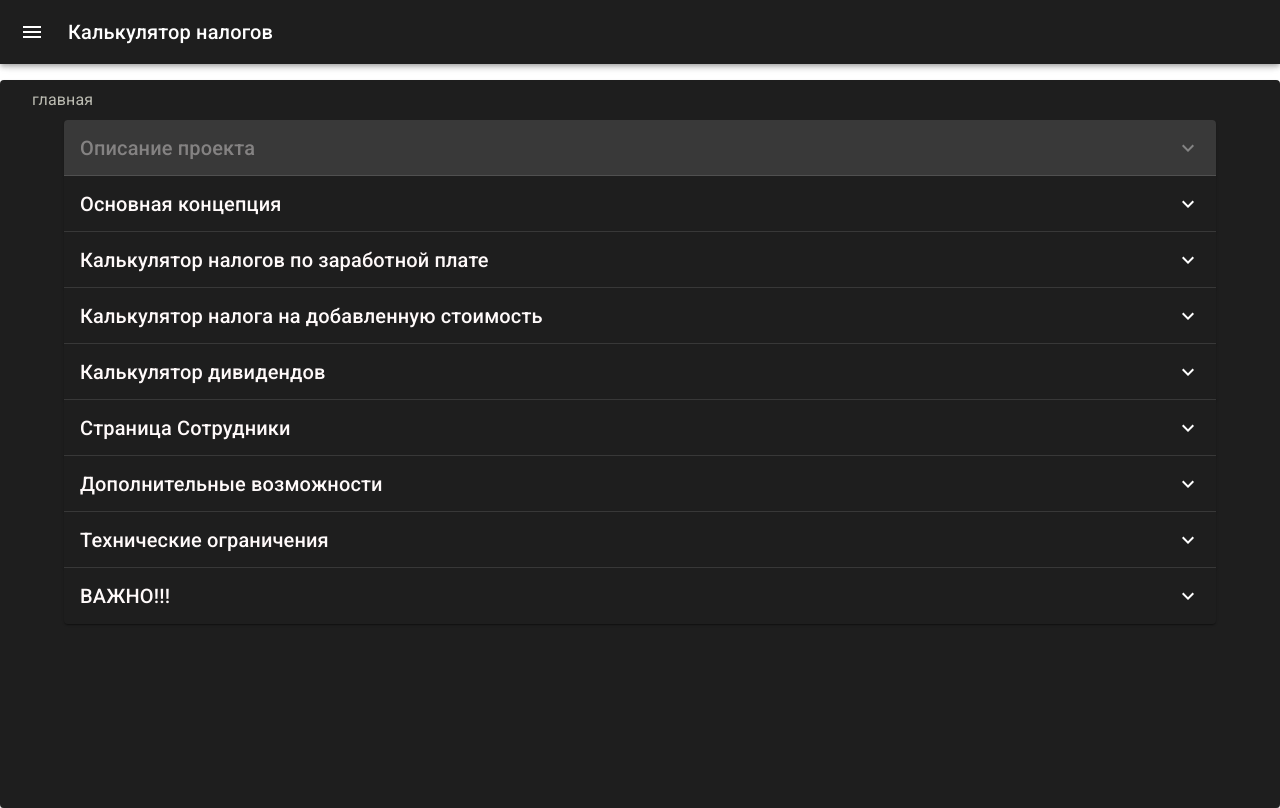
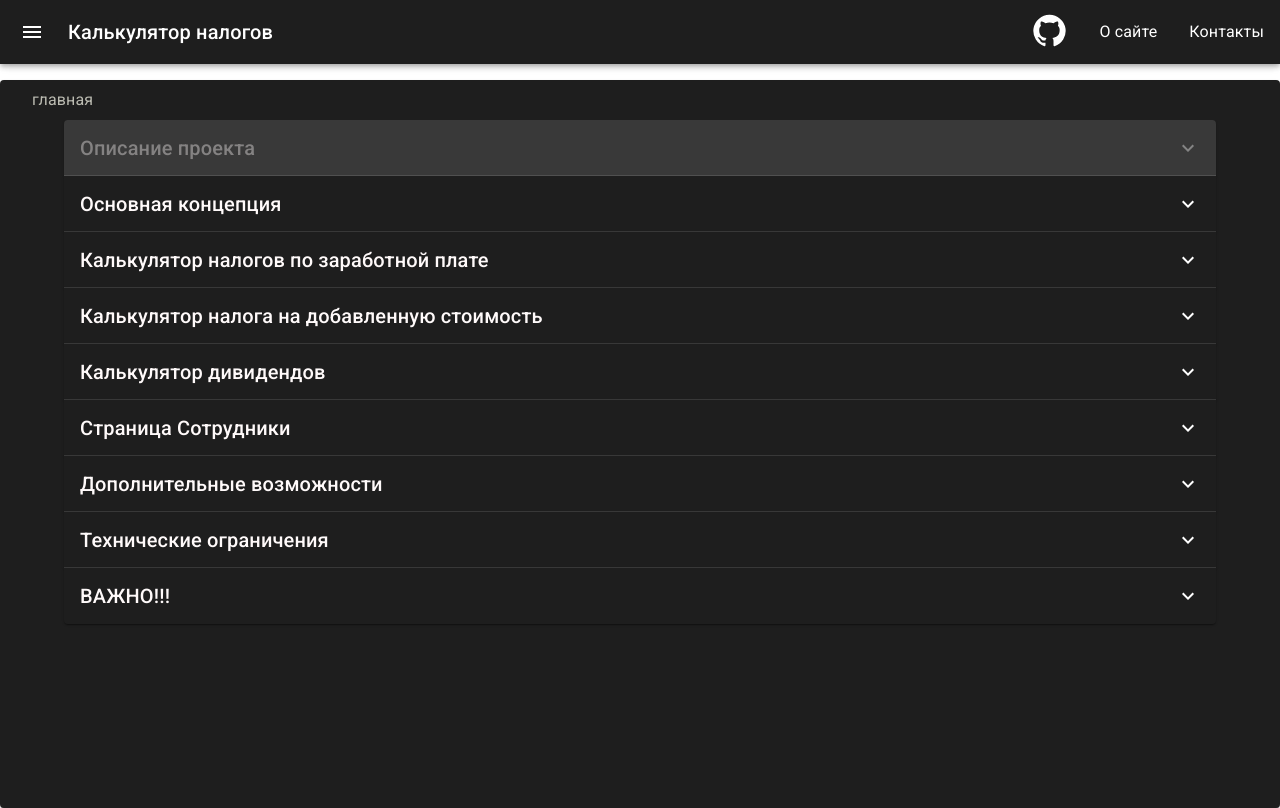
Before and after one commit to kamik0t0/tax-calculator, a React app: page / in a window 1280 px wide. Built offline with nearby package versions, Linux system fonts and the light colour scheme.

Commit message:
calcReports fix header

```diff
--- a/src/components/nav/components/Header.tsx
+++ b/src/components/nav/components/Header.tsx
@@ -2,6 +2,7 @@ import MenuIcon from "@mui/icons-material/Menu";
 import { Box, IconButton, Toolbar, Typography } from "@mui/material";
 import React from "react";
 import { AppBarStyled } from "../exports/components";
+import { HeaderLinks } from "../exports/components";
 
 const Header: React.FC<{
     open: boolean;
@@ -37,6 +38,7 @@ const Header: React.FC<{
                         Калькулятор налогов
                     </Typography>
                 </Toolbar>
+                <HeaderLinks />
             </Box>
         </AppBarStyled>
     );
--- a/src/components/nav/exports/components.ts
+++ b/src/components/nav/exports/components.ts
@@ -6,4 +6,4 @@ export { default as DrawerHeaderStyled } from "../components/DrawerHeader";
 export { default as Header } from "../components/Header";
 export { default as SideMenu } from "../components/SideMenu";
 export { default as SideMenuLInks } from "../components/SideMenuLinks";
-export { default as HeaderLInks } from "../components/HeaderLinks";
+export { default as HeaderLinks } from "../components/HeaderLinks";
```
